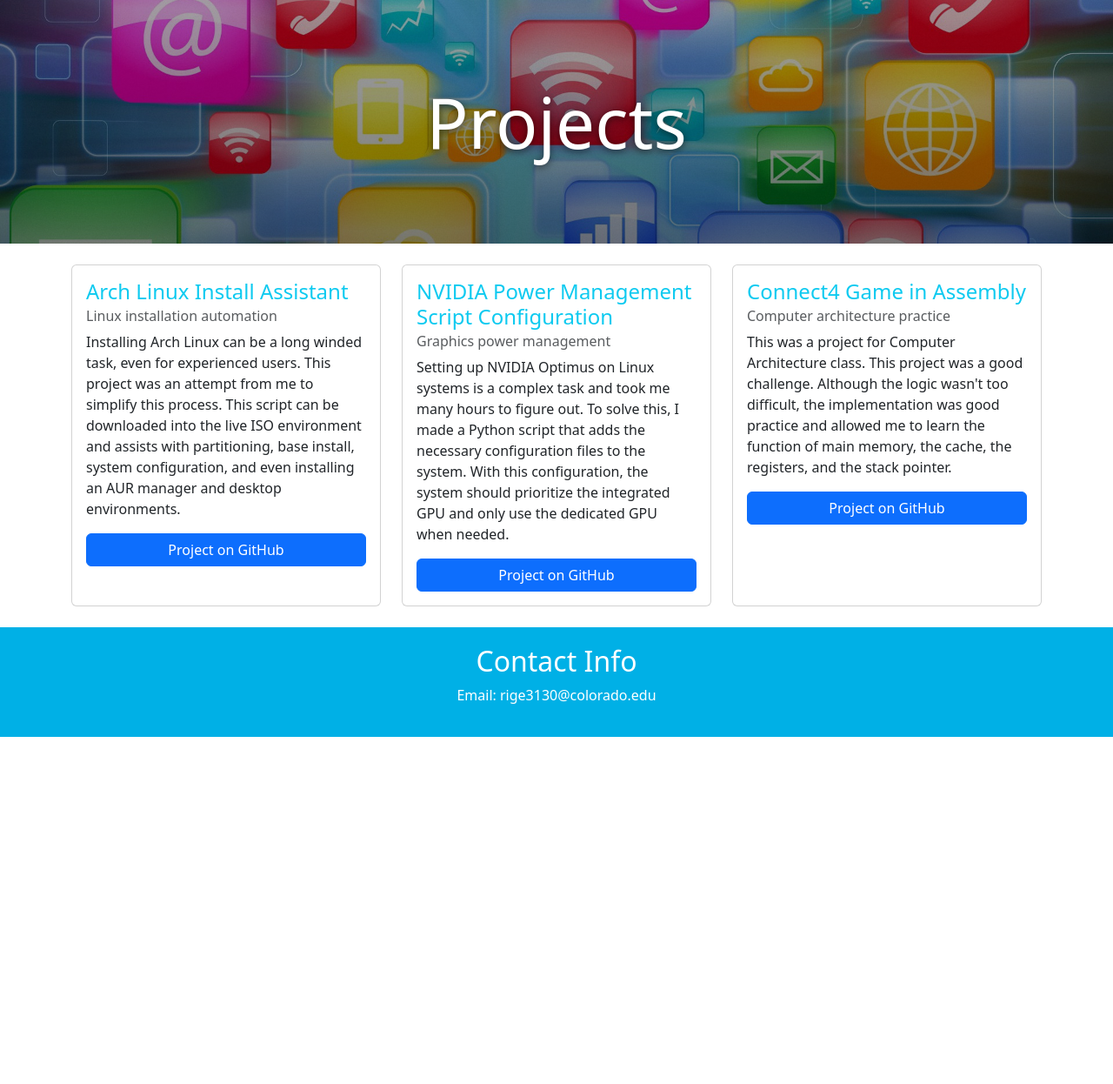
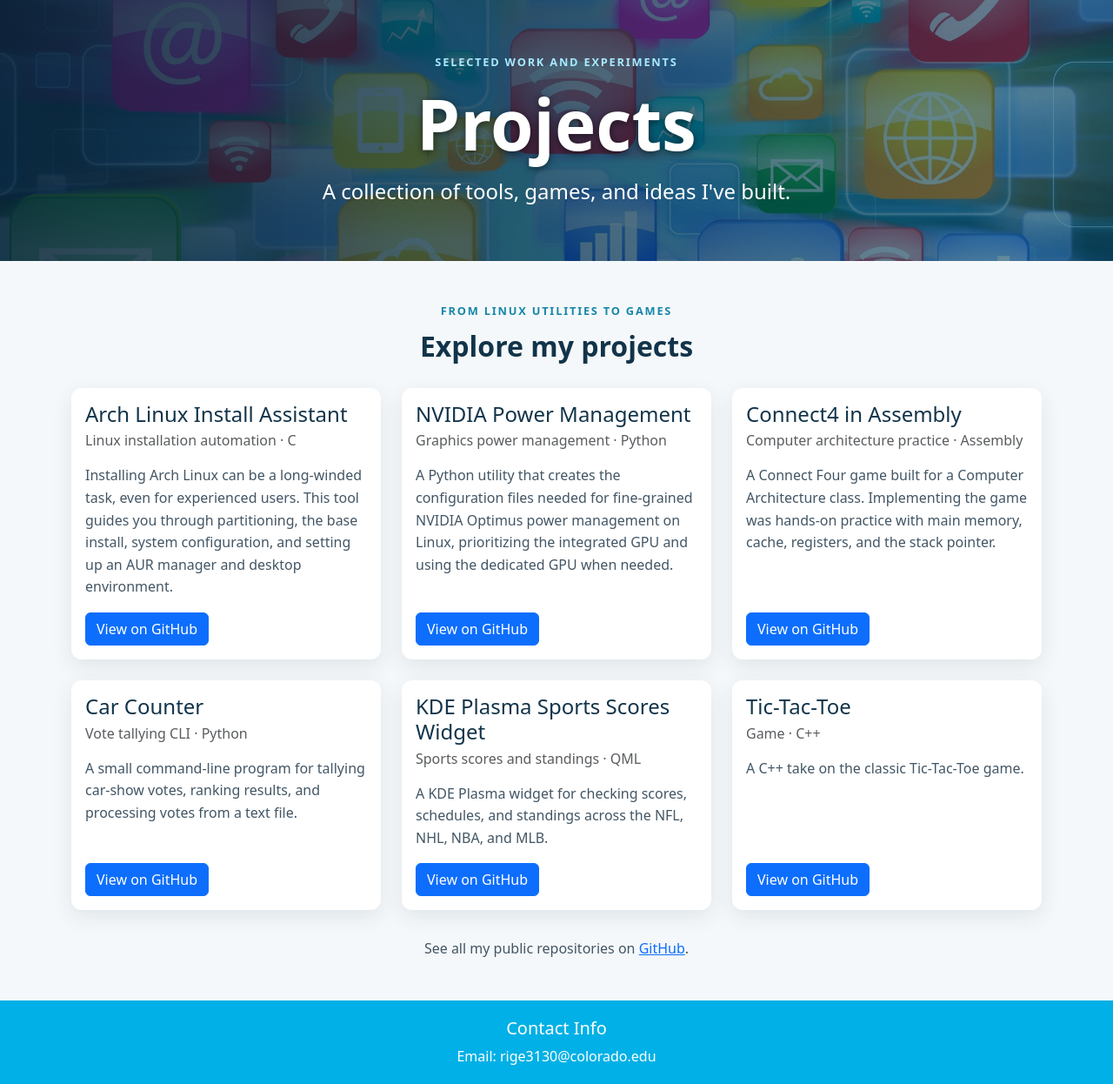
Before and after one commit to rgeorgen10/rgeorgen10.github.io, a PHP site: page /projects.html in a window 1280 px wide. Shown: the part 56-1302 px from the top of the page at 87% size. Before the commit the page ends 903 px from the top, so only its background shows below. Run offline with PHP 8.4, Linux system fonts and the light colour scheme.

Commit message:
Add changes to home and project pages

```diff
--- a/projects.html
+++ b/projects.html
@@ -1,9 +1,11 @@
 <!DOCTYPE html>
-<html>
+<html lang="en">
 
 <head>
-    <link rel="stylesheet" href="../resources/css/styles_projects.css">
-    <link rel="stylesheet" href="../resources/css/bootstrap/css/bootstrap.css">
+    <meta charset="UTF-8">
+    <meta name="viewport" content="width=device-width, initial-scale=1">
+    <link rel="stylesheet" href="/resources/css/bootstrap/css/bootstrap.css">
+    <link rel="stylesheet" href="/resources/css/styles_projects.css">
     <title>Georgen's Place | Projects</title>
 </head>
 
@@ -11,7 +13,7 @@
     <header>
         <nav class="navbar navbar-expand-lg bg-body-tertiary">
             <div class="container-fluid">
-                <a class="navbar-brand" href="index.html">Georgen's Place</a>
+                <a class="navbar-brand" href="/">Georgen's Place</a>
                 <button class="navbar-toggler" type="button" data-bs-toggle="collapse" data-bs-target="#navbarNav"
                     aria-controls="navbarNav" aria-expanded="false" aria-label="Toggle navigation">
                     <span class="navbar-toggler-icon"></span>
@@ -35,62 +37,108 @@
             </div>
         </nav>
         <div class="hero">
-            <h1>Projects</h1>
+            <div class="hero-copy">
+                <p class="hero-eyebrow">Selected work and experiments</p>
+                <h1>Projects</h1>
+                <p class="hero-tagline">A collection of tools, games, and ideas I've built.</p>
+            </div>
         </div>
     </header>
-    <main class="container py-4">
-        <div class="row row-cols-1 row-cols-md-3 g-4">
+
+    <main class="container project-list py-5">
+        <div class="section-heading">
+            <p class="section-eyebrow">From Linux utilities to games</p>
+            <h2>Explore my projects</h2>
+        </div>
+        <div class="row row-cols-1 row-cols-md-2 row-cols-lg-3 g-4">
             <div class="col">
-                <article class="card h-100">
+                <article class="card project-card h-100">
                     <div class="card-body d-flex flex-column">
-                        <h2 class="card-title text-info h4">Arch Linux Install Assistant</h2>
-                        <h3 class="card-subtitle mb-2 text-body-secondary h6">Linux installation automation</h3>
-                        <p class="card-text">Installing Arch Linux can be a long winded task, even for experienced
-                            users. This project was an attempt from me to simplify this process. This script can be
-                            downloaded into the live ISO environment and assists with partitioning, base install, system
-                            configuration, and even installing an AUR manager and desktop environments.</p>
-                        <a class="card-link btn btn-primary"
-                            href="https://github.com/rgeorgen10/arch-linux-install-assistant" target="_blank"
-                            rel="noopener noreferrer">Project on GitHub</a>
+                        <h3 class="card-title h4">Arch Linux Install Assistant</h3>
+                        <p class="card-subtitle mb-3 text-body-secondary">Linux installation automation · C</p>
+                        <p class="card-text">Installing Arch Linux can be a long-winded task, even for experienced
+                            users. This tool guides you through partitioning, the base install, system configuration,
+                            and setting up an AUR manager and desktop environment.</p>
+                        <a class="card-link btn btn-primary mt-auto"
+                            href="https://github.com/rgeorgen10/Arch-Linux-Install-Assistant" target="_blank"
+                            rel="noopener noreferrer">View on GitHub</a>
                     </div>
                 </article>
             </div>
             <div class="col">
-                <article class="card h-100">
+                <article class="card project-card h-100">
                     <div class="card-body d-flex flex-column">
-                        <h2 class="card-title text-info h4">NVIDIA Power Management Script Configuration</h2>
-                        <h3 class="card-subtitle mb-2 text-body-secondary h6">Graphics power management</h3>
-                        <p class="card-text">Setting up NVIDIA Optimus on Linux systems is a complex task and took me
-                            many hours to figure out. To solve this, I made a Python script that adds the necessary
-                            configuration files to the system. With this configuration, the system should prioritize the
-                            integrated GPU and only use the dedicated GPU when needed.</p>
-                        <a class="card-link btn btn-primary"
-                            href="https://github.com/rgeorgen10/nvidia-power-management" target="_blank"
-                            rel="noopener noreferrer">Project on GitHub</a>
+                        <h3 class="card-title h4">NVIDIA Power Management</h3>
+                        <p class="card-subtitle mb-3 text-body-secondary">Graphics power management · Python</p>
+                        <p class="card-text">A Python utility that creates the configuration files needed for
+                            fine-grained NVIDIA Optimus power management on Linux, prioritizing the integrated GPU and
+                            using the dedicated GPU when needed.</p>
+                        <a class="card-link btn btn-primary mt-auto"
+                            href="https://github.com/rgeorgen10/NVIDIA-Power-Management" target="_blank"
+                            rel="noopener noreferrer">View on GitHub</a>
                     </div>
                 </article>
             </div>
             <div class="col">
-                <article class="card h-100">
+                <article class="card project-card h-100">
                     <div class="card-body d-flex flex-column">
-                        <h2 class="card-title text-info h4">Connect4 Game in Assembly</h2>
-                        <h3 class="card-subtitle mb-2 text-body-secondary h6">Computer architecture practice</h3>
-                        <p class="card-text">This was a project for Computer Architecture class. This project was a good
-                            challenge. Although the logic wasn't too difficult, the implementation was good practice and
-                            allowed me to learn the function of main memory, the cache, the registers, and the stack
-                            pointer.</p>
-                        <a class="card-link btn btn-primary" href="https://github.com/rgeorgen10/Connect4"
-                            target="_blank" rel="noopener noreferrer">Project on GitHub</a>
+                        <h3 class="card-title h4">Connect4 in Assembly</h3>
+                        <p class="card-subtitle mb-3 text-body-secondary">Computer architecture practice · Assembly</p>
+                        <p class="card-text">A Connect Four game built for a Computer Architecture class. Implementing
+                            the game was hands-on practice with main memory, cache, registers, and the stack pointer.</p>
+                        <a class="card-link btn btn-primary mt-auto" href="https://github.com/rgeorgen10/Connect4"
+                            target="_blank" rel="noopener noreferrer">View on GitHub</a>
+                    </div>
+                </article>
+            </div>
+            <div class="col">
+                <article class="card project-card h-100">
+                    <div class="card-body d-flex flex-column">
+                        <h3 class="card-title h4">Car Counter</h3>
+                        <p class="card-subtitle mb-3 text-body-secondary">Vote tallying CLI · Python</p>
+                        <p class="card-text">A small command-line program for tallying car-show votes, ranking results,
+                            and processing votes from a text file.</p>
+                        <a class="card-link btn btn-primary mt-auto" href="https://github.com/rgeorgen10/Car-Counter"
+                            target="_blank" rel="noopener noreferrer">View on GitHub</a>
+                    </div>
+                </article>
+            </div>
+            <div class="col">
+                <article class="card project-card h-100">
+                    <div class="card-body d-flex flex-column">
+                        <h3 class="card-title h4">KDE Plasma Sports Scores Widget</h3>
+                        <p class="card-subtitle mb-3 text-body-secondary">Sports scores and standings · QML</p>
+                        <p class="card-text">A KDE Plasma widget for checking scores, schedules, and standings across
+                            the NFL, NHL, NBA, and MLB.</p>
+                        <a class="card-link btn btn-primary mt-auto"
+                            href="https://github.com/rgeorgen10/KDE-Plasma-Sports-Scores-Widget" target="_blank"
+                            rel="noopener noreferrer">View on GitHub</a>
+                    </div>
+                </article>
+            </div>
+            <div class="col">
+                <article class="card project-card h-100">
+                    <div class="card-body d-flex flex-column">
+                        <h3 class="card-title h4">Tic-Tac-Toe</h3>
+                        <p class="card-subtitle mb-3 text-body-secondary">Game · C++</p>
+                        <p class="card-text">A C++ take on the classic Tic-Tac-Toe game.</p>
+                        <a class="card-link btn btn-primary mt-auto" href="https://github.com/rgeorgen10/Tic-Tac-Toe"
+                            target="_blank" rel="noopener noreferrer">View on GitHub</a>
                     </div>
                 </article>
             </div>
         </div>
+        <p class="github-more">See all my public repositories on
+            <a href="https://github.com/rgeorgen10?tab=repositories" target="_blank"
+                rel="noopener noreferrer">GitHub</a>.
+        </p>
     </main>
+
     <footer>
         <h2>Contact Info</h2>
         <p>Email: rige3130@colorado.edu</p>
     </footer>
+    <script src="/resources/css/bootstrap/js/bootstrap.bundle.js"></script>
 </body>
-<script src="../resources/css/bootstrap/js/bootstrap.bundle.js"></script>
 
 </html>
--- a/resources/css/styles_projects.css
+++ b/resources/css/styles_projects.css
@@ -1,7 +1,9 @@
 body {
+  display: flex;
   margin: 0;
   flex-direction: column;
   min-height: 100vh;
+  background-color: #f5f8fa;
 }
 
 .navbar.bg-body-tertiary {
@@ -10,27 +12,117 @@ body {
 
 .hero {
   align-items: center;
-  background-image: linear-gradient(rgba(0, 0, 0, 0.25), rgba(0, 0, 0, 0.45)), url("../img/background.jpg");
+  background-image: linear-gradient(110deg, rgba(7, 33, 54, 0.86), rgba(0, 79, 111, 0.48)),
+    url("../img/background.jpg");
   background-position: center;
   background-size: cover;
   display: flex;
-  height: 280px;
+  min-height: 300px;
   justify-content: center;
+  padding: 48px 24px;
+  text-align: center;
+}
+
+.hero-copy {
+  max-width: 760px;
+}
+
+.hero-eyebrow,
+.section-eyebrow {
+  font-size: 0.8rem;
+  font-weight: 700;
+  letter-spacing: 0.14em;
+  margin-bottom: 12px;
+  text-transform: uppercase;
+}
+
+.hero-eyebrow {
+  color: #a7eaff;
 }
 
 .hero h1 {
   color: white;
   font-size: clamp(2.5rem, 7vw, 5rem);
-  margin: 0;
+  font-weight: 700;
+  margin: 0 0 12px;
   text-shadow: 0 2px 8px rgba(0, 0, 0, 0.55);
+}
+
+.hero-tagline {
+  color: white;
+  font-size: clamp(1.1rem, 2.5vw, 1.5rem);
+  margin: 0 auto;
+}
+
+.section-heading {
+  margin-bottom: 28px;
+  text-align: center;
+}
+
+.section-heading h2 {
+  color: #12344a;
+  font-weight: 700;
+}
+
+.section-eyebrow {
+  color: #1687a8;
+}
+
+.project-card {
+  border: 0;
+  border-radius: 12px;
+  box-shadow: 0 8px 24px rgba(16, 49, 69, 0.09);
+  transition: box-shadow 160ms ease, transform 160ms ease;
+}
+
+.project-card:hover {
+  box-shadow: 0 12px 30px rgba(16, 49, 69, 0.16);
+  transform: translateY(-3px);
+}
+
+.project-card .card-title {
+  color: #12344a;
+}
+
+.project-card .card-text {
+  color: #435665;
+  line-height: 1.6;
+}
+
+.project-card .btn {
+  align-self: flex-start;
+}
+
+.github-more {
+  color: #435665;
+  margin: 32px 0 0;
+  text-align: center;
 }
 
 footer {
   background-color: #00b0e6;
   box-sizing: border-box;
   color: white;
+  margin-top: auto;
   padding: 20px;
-    margin-top: auto;
   text-align: center;
   width: 100%;
 }
+
+footer h2 {
+  font-size: 1.25rem;
+}
+
+footer p {
+  margin-bottom: 0;
+}
+
+@media (prefers-reduced-motion: reduce) {
+  .project-card {
+    transition: none;
+  }
+
+  .project-card:hover {
+    transform: none;
+  }
+}
```
Also changed, not shown: index.html (+35 -16 lines), resources/css/styles_home.css (+72 -6 lines). Lines whose indentation alone changed are shown as unchanged.
